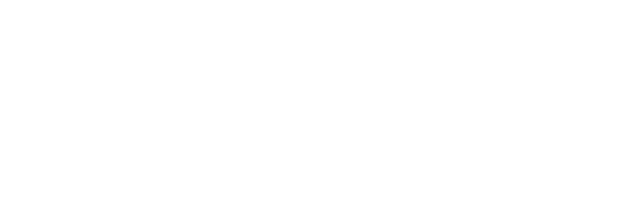
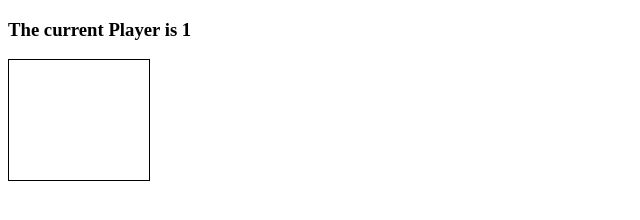
Before and after one commit to stronghearth/connectfour, a plain HTML site: page index.html in a window 1280 px wide. Shown: the whole page, without its empty margins (0-640 px from the left). Drawn offline with Linux system fonts and the light colour scheme.

Commit message:
set up basic styling for grid

```diff
--- a/index.html
+++ b/index.html
@@ -3,9 +3,12 @@
 <head>
     <meta charset="UTF-8">
     <meta name="viewport" content="width=device-width, initial-scale=1.0">
+    <link rel="stylesheet" href="./style.css">
     <title>Connect Four</title>
 </head>
     <body>
+
+        <h3>The current Player is <span id="current-player">1</span></h3>
 
         <div class="grid">
 
@@ -52,6 +55,15 @@
             <div></div>
             <div></div>
 
+            <div class="taken"></div>
+            <div class="taken"></div>
+            <div class="taken"></div>
+            <div class="taken"></div>
+            <div class="taken"></div>
+            <div class="taken"></div>
+            <div class="taken"></div>
+
         </div>
     </body>
+    <script src="app.js" charset="utf-8"></script>
 </html>
--- a/style.css
+++ b/style.css
@@ -0,0 +1,22 @@
+.grid {
+    border: 1px solid;
+    display: flex;
+    flex-wrap: wrap;
+    height: 120px;
+    width: 140px;
+}
+
+.grid div {
+    height: 20px;
+    width: 20px;
+}
+
+.player-one {
+    background-color: red;
+    border-radius: 10px;
+}
+
+.player-two {
+    background-color: blue;
+    border-radius: 10px;
+}
```
Lines whose indentation alone changed are shown as unchanged.
